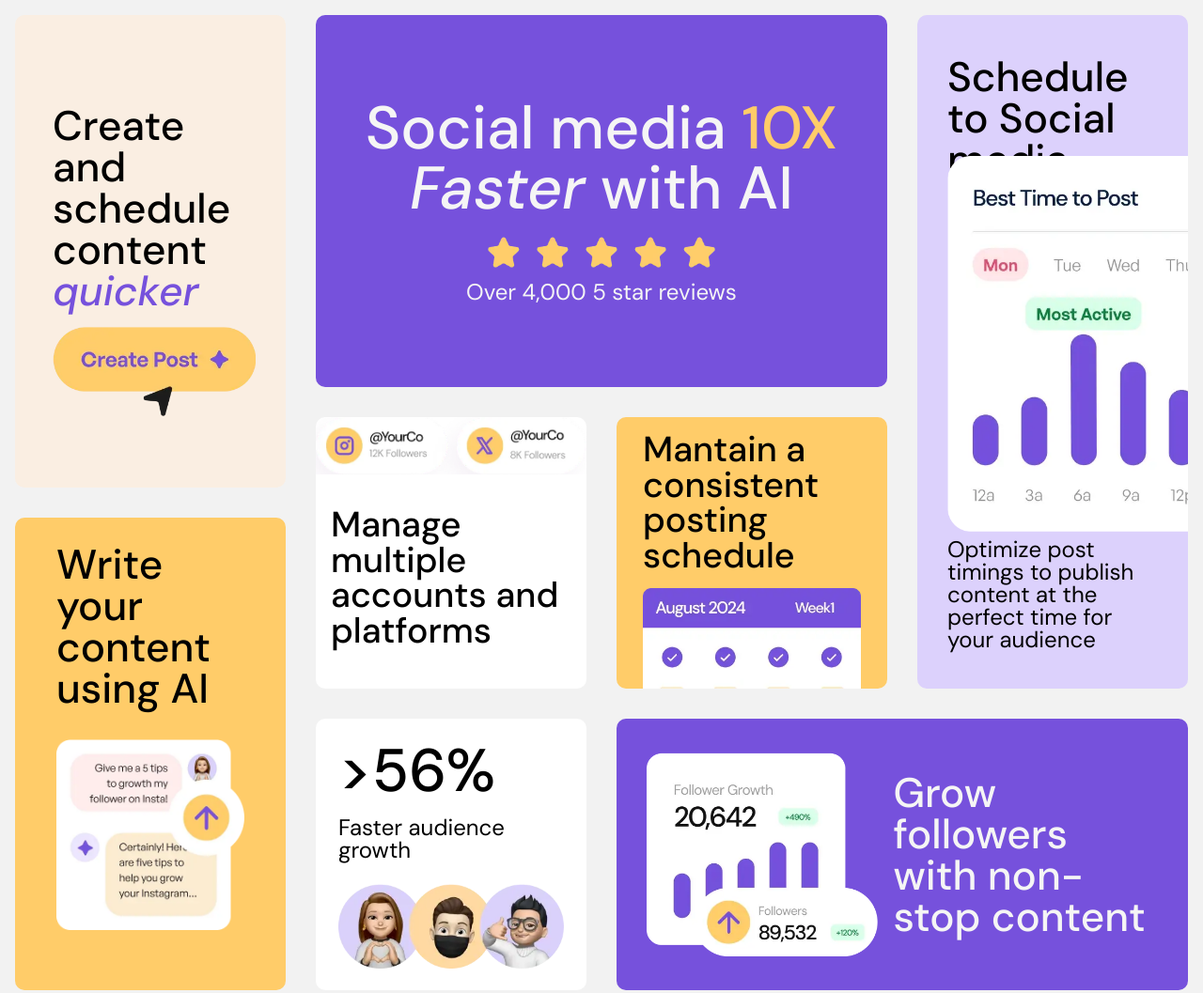
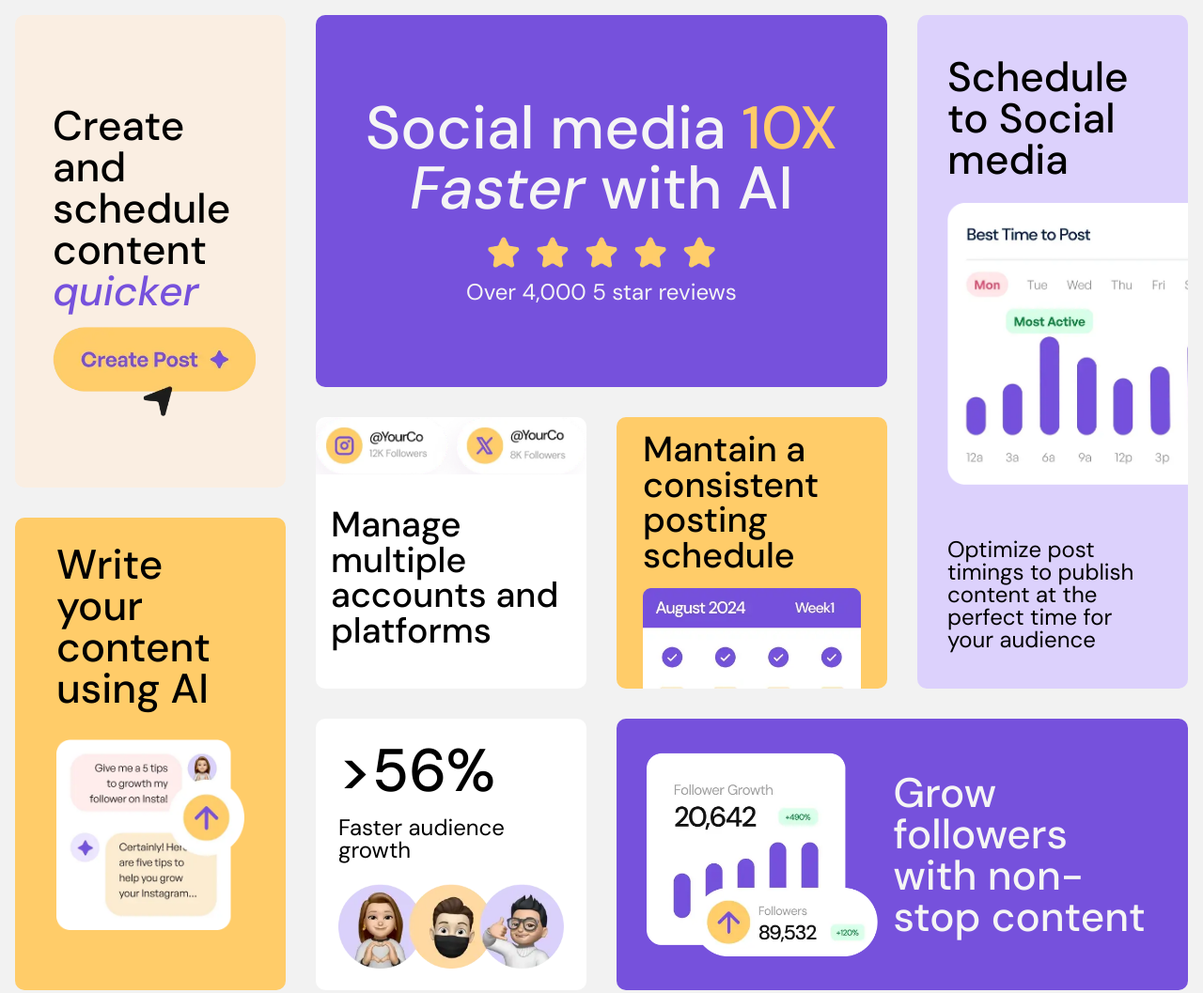
Before and after one commit to Emmanuel3015/Bento-grid, a plain HTML site: page Index.html in a window 1280 px wide. Shown: the whole page at 94% size. Drawn offline with Linux system fonts and the light colour scheme.

Commit message:
modified css

```diff
--- a/Style.css
+++ b/Style.css
@@ -14,6 +14,7 @@ body{
     font-family: "DM Sans", serif;
 }
 
+/* overall styling */
 img{
     max-width: 100%;
     display: block;
@@ -39,6 +40,7 @@ img{
     font-weight: 400;
 }
 
+/* Grid container */
 .bento-grid{
     max-width: 1400px;
     margin: 1rem;
@@ -64,6 +66,7 @@ img{
     border-radius: 10px;
 }
 
+/* backgroung color for each item */
 .bento-grid .item:nth-child(1){
     background-color: #faeee2;
 }
@@ -88,6 +91,8 @@ img{
     background-color: #ffffff;
 }
 
+
+/* styling for the elements inside the item and adding grid areas */
 .bento-grid .item:nth-child(1){
     grid-area: box1;
     padding: 6rem 2rem 0 2.5rem;
@@ -131,11 +136,11 @@ img{
 }
 
 .bento-grid .item:nth-child(3) img{
-    height: 400px;
+    height: 300px;
     object-fit: cover;
     object-position: left;
     position: absolute;
-    top: 150px;
+    top: 200px;
 }
 
 .bento-grid .item:nth-child(4){
```
